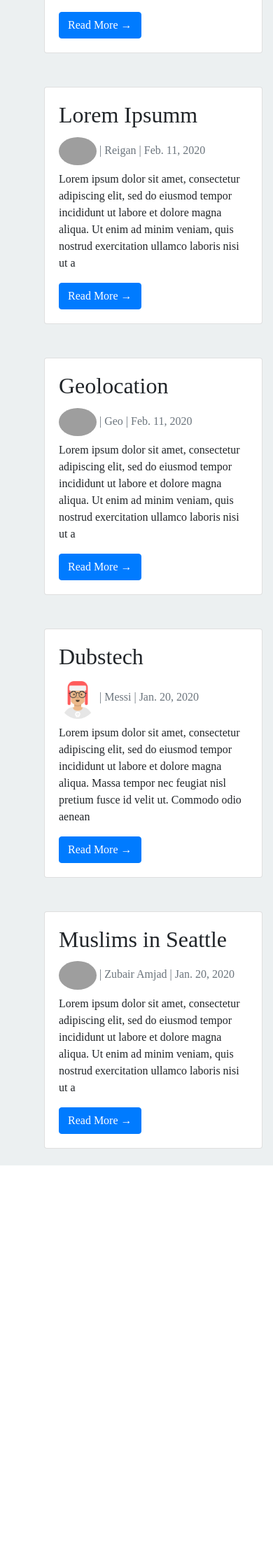
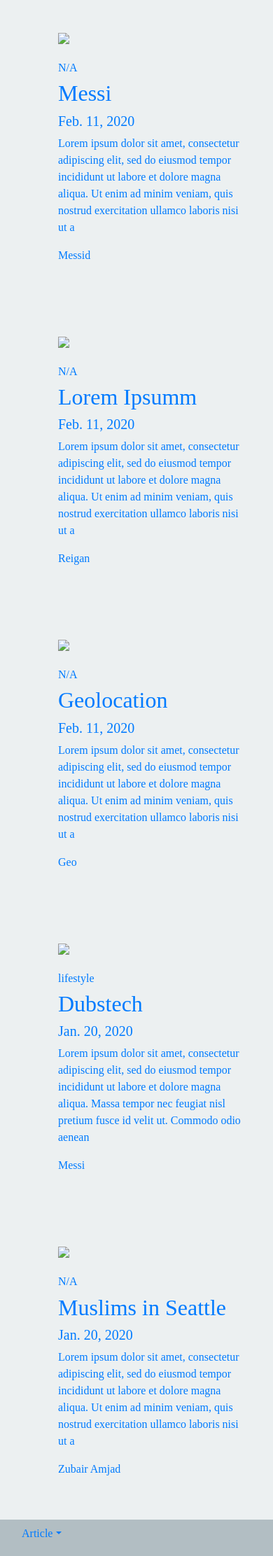
Before and after one commit to amjadz/SoulofSeattleDjango, a Django app: page / in a window 390 px wide. Shown: the part 2976-5199 px from the top of the page at 70% size. Before the commit the page ends 4641 px from the top, so only its background shows below. Run offline with Django 3.2, Linux system fonts and the light colour scheme; data comes from the database, SQL or seed files in the repository; both versions use the stored data as it was after the commit; parts of the project's set-up code (start-up, migrations or seed data) failed here and were passed over; some libraries are stand-ins or nearby versions; grey boxes are pictures that could not be loaded.

Commit message:
More stlyling

```diff
--- a/sos/static/CSS/style.css
+++ b/sos/static/CSS/style.css
@@ -45,3 +45,15 @@ hr {
     padding-bottom: 50px;
 
 }
+
+.padding-top-article {
+    padding-left: 100px;
+
+
+}
+
+.footer-padding {
+    padding-bottom: 100px;
+    background-color: #b2bec3;
+
+}
--- a/sos/templates/home.htm
+++ b/sos/templates/home.htm
@@ -1,5 +1,6 @@
 <!DOCTYPE html>
 <html lang="en">
+
 <head>
     <meta charset="UTF-8">
     <meta name="viewport" content="width=device-width, initial-scale=1.0">
@@ -17,16 +18,16 @@
     <header class="pt-5 pl-5">
         <div class="container">
             <div class="pl-4">
-                {% load static %}
-                <b>
+
                 <h1 class="center-text ">Soul of Seattle</h1>
-                </b>
+
 
                 <div class="row pt-5">
                     <div class="col-sm">
                         <ul class="nav">
                             <li class="nav-item dropdown ">
-                                <a class="nav-link dropdown-toggle" data-toggle="dropdown" href="#" role="button" aria-haspopup="true" aria-expanded="false">Article</a>
+                                <a class="nav-link dropdown-toggle" data-toggle="dropdown" href="#" role="button"
+                                    aria-haspopup="true" aria-expanded="false">Article</a>
                                 <div class="dropdown-menu">
                                     <a class="dropdown-item" href="{% url 'Lifestyle'%}">Lifestyle</a>
                                     <a class="dropdown-item" href="{% url 'Politics'%}">Politics</a>
@@ -58,36 +59,44 @@
         </div>
     </header>
 
-    <section class="pt-5 pl-5">
+    <section class="pt-5 pl-5 mt-5">
         <div class="container">
-            <div class="row">
+            <div class="row mb-5">
                 {% for article in articles %}
                 {% if forloop.first %}
-                <div class="col-lg-4 mt-4 ">
-                    <div class="card mb-4">
-                        <div class="card-body">
-                            <h2 class="card-title">{{ article.title }}</h2>
-                            <p class="card-text text-muted h6"> <img class="image-size radius-of_image" src="article/{{ article.upload_image }}"> | {{ article.author }} | {{ article.created_on | date}} </p>
-                            <p class="card-text">{{article.content|slice:":200" }}</p>
-                            <a href="{% url 'Article' article.slug %}" class="btn btn-primary">Read More &rarr;</a>
+                <div class="col-md-6 mt-4">
+                    <a href="{% url 'Article' article.slug %}" >
+                        <div class="padding-top-article">
+                            <h5>{{ article.category }}</h5>
+                            <h1>{{ article.title }}</h1>
+                            <p>{{article.content|slice:":200" }}</p>
+                            <h6>{{ article.author }} | {{ article.created_on | date}} </h6>
                         </div>
+                        </a>
                     </div>
+
+                    <img class="padding-top-article" src="https://via.placeholder.com/300.png/09f/fff"  alt="{{ article.author }}">
+                </div>
+
             {% endif %}
             {% endfor %}
 
-            </div>
-        </div>
             <div class="row">
+                {% for article in articles|slice:"1:"  %}
                 <!-- Blog Entries Column -->
-                    {% for article in articles|slice:"1:"  %}
 
                 <div class="col-sm-4 mt-4 ">
-                        <div class="card mb-4">
+                    <div class=" mb-4">
                         <div class="card-body">
-                                <h2 class="card-title">{{ article.title }}</h2>
-                                <p class="card-text text-muted h6"> <img class="image-size radius-of_image" src="article/{{ article.upload_image }}"> | {{ article.author }} | {{ article.created_on | date}} </p>
-                                <p class="card-text">{{article.content|slice:":200" }}</p>
-                                <a href="{% url 'Article' article.slug %}" class="btn btn-primary">Read More &rarr;</a>
+                            <a href="{% url 'Article' article.slug %}">
+                                <img class ="pb-4" src="https://via.placeholder.com/300" class="card-img-top">
+                                <h6>{{ article.category }}</h6>
+                                <h2>{{ article.title }}</h2>
+                                <h5>{{ article.created_on | date}}</h5>
+                                <p>{{article.content|slice:":200" }}   </p>
+                                <p>{{ article.author }}</p>
+
+                            </a>
                         </div>
                     </div>
                     {% if forloop.counter|divisibleby:"10" and not forloop.last %}
@@ -98,12 +107,60 @@
                     {% endfor %}
                 </div>
             </div>
+        </div>
+    </section>
+
+    <footer class="footer-padding">
+        <div class="container">
+            <div class="row center-text">
+                <div class="col-sm">
+                    <ul class="nav">
+                        <li class="nav-item dropdown ">
+                            <a class="nav-link dropdown-toggle" data-toggle="dropdown" href="#" role="button"
+                                aria-haspopup="true" aria-expanded="false">Article</a>
+                            <div class="dropdown-menu">
+                                <a class="dropdown-item" href="{% url 'Lifestyle'%}">Lifestyle</a>
+                                <a class="dropdown-item" href="{% url 'Politics'%}">Politics</a>
+                                <a class="dropdown-item" href="{% url 'Opinion'%}">Opinion</a>
+                                <a class="dropdown-item" href="{% url 'Food'%}">Food</a>
+                                <a class="dropdown-item" href="{% url 'Travel'%}">Travel</a>
+                                <a class="dropdown-item" href="{% url 'Health'%}">Health</a>
+                                <a class="dropdown-item" href="{% url 'Tech'%}">Tech</a>
+                            </div>
+                        </li>
+
+                    </ul>
+                </div>
+
+                <div class="col-sm pt-2">
+                    <a href="{% url 'Resources' %}">Resources</a>
+                </div>
+                <div class="col-sm pt-2">
+                    <a href="{% url 'MosqueMap' %}">Mosque Map</a>
+                </div>
+                <div class="col-sm pt-2">
+                    <a href="{% url 'Community' %}">Community</a>
+                </div>
+                <div class="col-sm pt-2">
+                    <a href="{% url 'Calender' %}">Calender</a>
+
+                </div>
 
 
+            </div>
+        </div>
 
-    </section>
-    <script src="https://code.jquery.com/jquery-3.4.1.slim.min.js" integrity="sha384-J6qa4849blE2+poT4WnyKhv5vZF5SrPo0iEjwBvKU7imGFAV0wwj1yYfoRSJoZ+n" crossorigin="anonymous"></script>
-    <script src="https://cdn.jsdelivr.net/npm/popper.js@1.16.0/dist/umd/popper.min.js" integrity="sha384-Q6E9RHvbIyZFJoft+2mJbHaEWldlvI9IOYy5n3zV9zzTtmI3UksdQRVvoxMfooAo" crossorigin="anonymous"></script>
-    <script src="https://stackpath.bootstrapcdn.com/bootstrap/4.4.1/js/bootstrap.min.js" integrity="sha384-wfSDF2E50Y2D1uUdj0O3uMBJnjuUD4Ih7YwaYd1iqfktj0Uod8GCExl3Og8ifwB6" crossorigin="anonymous"></script>
+
+    </footer>
+
+    <script src="https://code.jquery.com/jquery-3.4.1.slim.min.js"
+        integrity="sha384-J6qa4849blE2+poT4WnyKhv5vZF5SrPo0iEjwBvKU7imGFAV0wwj1yYfoRSJoZ+n"
+        crossorigin="anonymous"></script>
+    <script src="https://cdn.jsdelivr.net/npm/popper.js@1.16.0/dist/umd/popper.min.js"
+        integrity="sha384-Q6E9RHvbIyZFJoft+2mJbHaEWldlvI9IOYy5n3zV9zzTtmI3UksdQRVvoxMfooAo"
+        crossorigin="anonymous"></script>
+    <script src="https://stackpath.bootstrapcdn.com/bootstrap/4.4.1/js/bootstrap.min.js"
+        integrity="sha384-wfSDF2E50Y2D1uUdj0O3uMBJnjuUD4Ih7YwaYd1iqfktj0Uod8GCExl3Og8ifwB6"
+        crossorigin="anonymous"></script>
 </body>
 </html>
--- a/sos/templates/mosquemap.htm
+++ b/sos/templates/mosquemap.htm
@@ -136,7 +136,7 @@
                         return function(evt) {
                             mosqueInfowindow.setContent('<h1>'+
                                 mosqueLocations[count][0] + '</h1>' + '<h3> Website:'+ mosqueLocations[count][3]+'</h3>' +
-                                '<img src = "https://via.placeholder.com/150C/O https://placeholder.com/" ></>'
+                                '<iframe src = "https://www.idrismosque.com/" width="1000" height="1000"></iframe>'
 
 
                             ),
```
Also changed, not shown: sos/db.sqlite3. Lines whose indentation alone changed are shown as unchanged.
